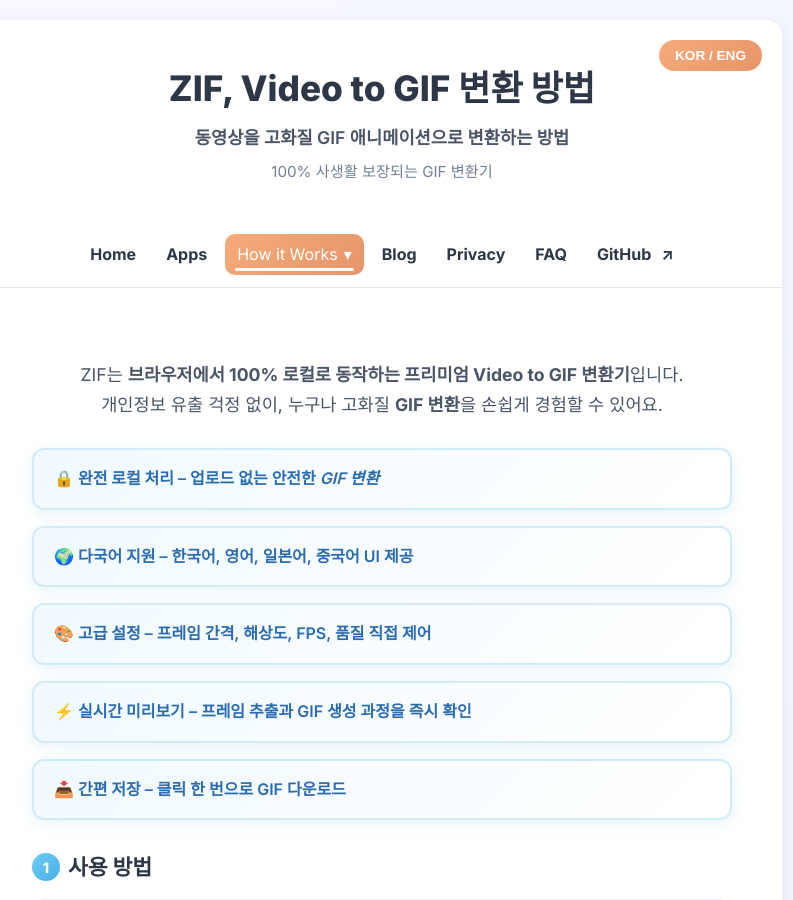
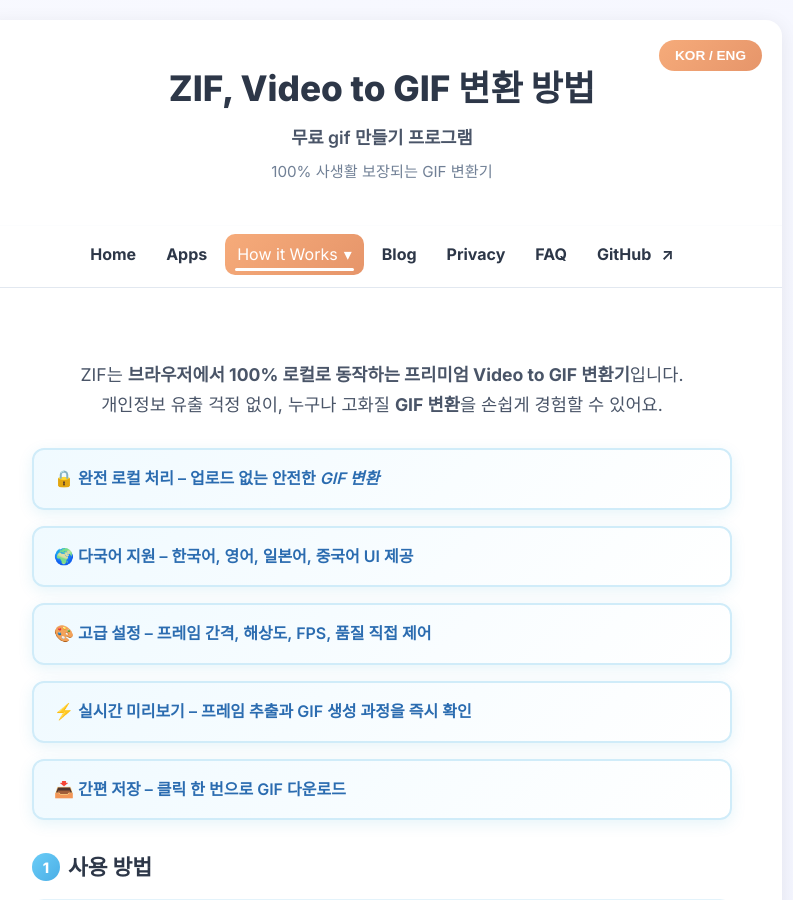
Before and after one commit to iiimaze/iiimaze.github.io, a Jekyll site: the page built from zif-how-it-works.html, in a window 1280 px wide and 900 px high. Shown: the whole window, without its empty margins (258-1051 px from the left). Built offline with Jekyll 4.4.1, drawn with Linux system fonts in a browser that asks for light colours; some web fonts are replaced.

Commit message:
[fix] zif 사이트 소개 수정

```diff
--- a/zif-how-it-works.html
+++ b/zif-how-it-works.html
@@ -1,10 +1,9 @@
 ---
 layout: default
 title: "ZIF, Video to GIF 변환 방법"
-subtitle: "동영상을 고화질 GIF 애니메이션으로 변환하는 방법"
+subtitle: "무료 gif 만들기 프로그램"
 tagline: "100% 사생활 보장되는 GIF 변환기"
-description: "메타 이미지 랩스가 제공하는 ZIF 서비스 설명서. ZIF는 브라우저에서 100% 로컬로 동작하는 프리미엄 Video to GIF 변환기입니다. 설치 없이 안전하게 GIF 변환을 수행하고,
-고화질 GIF 애니메이션을 쉽고 빠르게 제작하세요."
+description: "gif 만들기 사이트 ZIF 사용 설명서. ZIF는 무료 gif 만들기 프로그램 입니다. 동영상을 고화질 gif로 변환하는 방법을 안내합니다."
 ---
 
 <style>
@@ -271,7 +270,6 @@
 
 <div class="zif-app">
     <div class="content">
-        <!--   H1: 키워드 주입 -->
         <h1 class="sr-only">ZIF Video to GIF 변환기 사용 방법</h1>
 
         <p class="lead">
@@ -289,7 +287,6 @@
 
         <!-- 1. 사용 방법 -->
         <section aria-labelledby="howto-title">
-            <!--   H2 -->
             <h2 class="sr-only">Video to GIF 변환 사용 방법</h2>
 
             <h2 id="howto-title"><span class="num">1</span> 사용 방법</h2>
@@ -305,7 +302,6 @@
 
         <!-- 2. FAQ -->
         <section aria-labelledby="faq-title">
-            <!--   H2 -->
             <h2 class="sr-only">GIF 변환 FAQ</h2>
 
             <h2 id="faq-title"><span class="num">2</span> 자주 묻는 질문</h2>
@@ -327,7 +323,6 @@
 
         <!-- 3. 추천 설정 프리셋 -->
         <section aria-labelledby="presets-title">
-            <!--   H2 -->
             <h2 class="sr-only">Video to GIF 변환 추천 설정</h2>
 
             <h2 id="presets-title"><span class="num">3</span> 추천 설정 프리셋</h2>
@@ -361,7 +356,6 @@
 
         <!-- 4. 브라우저별 주의사항 -->
         <section aria-labelledby="browser-title">
-            <!--   H2 -->
             <h2 class="sr-only">GIF 변환 브라우저 호환성</h2>
 
             <h2 id="browser-title"><span class="num">4</span> 브라우저별 주의사항</h2>
@@ -391,9 +385,7 @@
 
         <!-- 5. 변환 실패 시 체크리스트 -->
         <section aria-labelledby="trouble-title">
-            <!--   H2 -->
             <h2 class="sr-only">GIF 변환 오류 체크리스트</h2>
-
             <h2 id="trouble-title"><span class="num">5</span> 변환 실패 시 체크리스트</h2>
             <ul class="checklist">
                 <li><span class="mark">①</span> 영상이 브라우저에서 정상 재생되는지 확인</li>
@@ -405,7 +397,6 @@
 
         <!-- CTA -->
         <section class="cta" aria-label="Call to action">
-            <!--   H2 -->
             <h2 class="sr-only">Video to GIF 변환 지금 시작하기</h2>
 
             <a class="btn" href="/zif">🚀 ZIF 바로 사용하기</a>
```
Also changed, not shown: file-renamer-how-it-works.html (+4 -4 lines).
